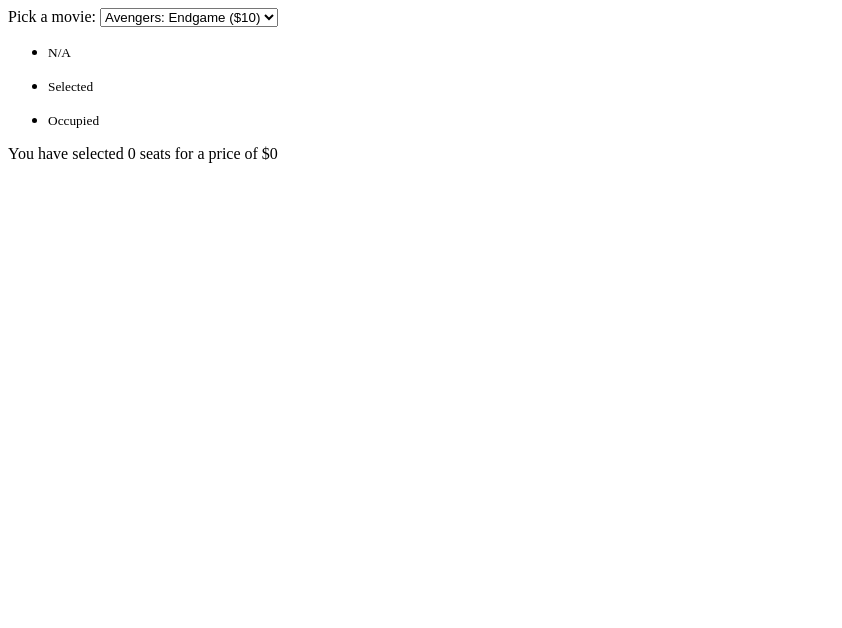
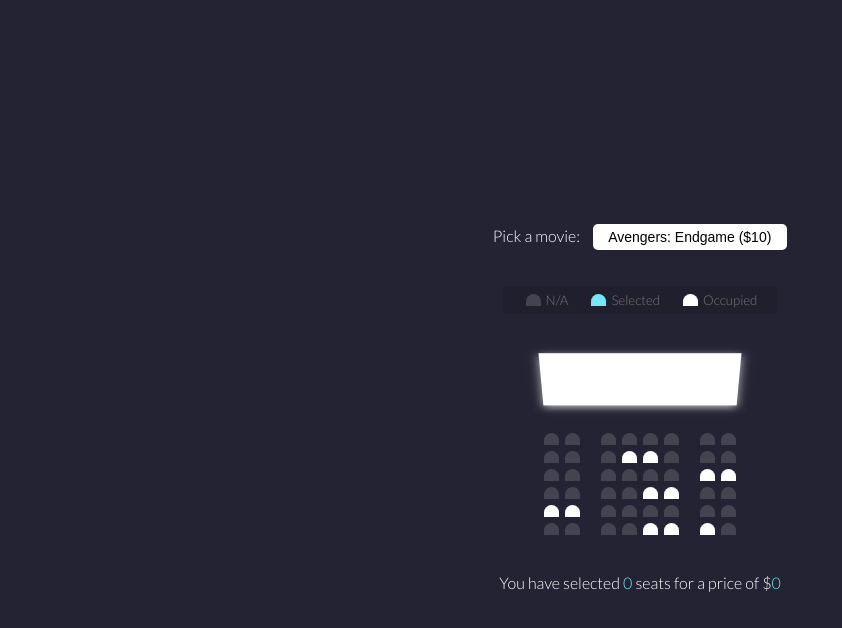
Before and after one commit to carlamiles/movie_seat_booking, a plain HTML site: page index.html in a window 1280 px wide. Shown: the whole page, without its empty margins (0-842 px from the left). Drawn offline with Linux system fonts and the light colour scheme.

Commit message:
added css

```diff
--- a/index.html
+++ b/index.html
@@ -23,14 +23,10 @@
             <div class="seat"></div>
             <small>N/A</small>
         </li>
-    </ul>
-    <ul class="showcase">
         <li>
             <div class="seat selected"></div>
             <small>Selected</small>
         </li>
-    </ul>
-    <ul class="showcase">
         <li>
             <div class="seat occupied"></div>
             <small>Occupied</small>
--- a/style.css
+++ b/style.css
@@ -0,0 +1,115 @@
+@import url('https://fonts.googleapis.com/css2?family=Lato:wght@300&family=Open+Sans:wght@300&display=swap');
+
+* {
+    box-sizing: border-box;
+}
+
+body {
+    background-color: #242333;
+    display: flex;
+    flex-direction: column;
+    color: #fff;
+    align-items: center;
+    justify-content: center;
+    height: 100vh;
+    font-family: 'Lato', sans-serif;
+    margin: 0;
+}
+
+.movie-container {
+    margin: 20px 0;
+}
+
+.movie-container select {
+    background-color: #fff;
+    border: 0;
+    border-radius: 5px;
+    font-size: 14px;
+    margin-left: 10px;
+    padding: 5px 15px 5px 15px;;
+    -moz-appearance: none;
+    -webkit-appearance: none;
+    appearance: none;
+}
+
+.container {
+    perspective: 1000px;
+    margin-bottom: 30px;
+}
+
+.seat {
+    background-color: #444451;
+    height: 12px;
+    width: 15px;
+    margin: 3px;
+    border-top-left-radius: 10px;
+    border-top-right-radius: 10px;
+}
+
+.seat.selected {
+    background-color: #6feaf6;
+}
+
+.seat.occupied {
+    background-color: #fff;
+}
+
+.seat:nth-of-type(2) {
+    margin-right: 18px;
+}
+
+.seat:nth-last-of-type(2) {
+    margin-left: 18px;
+}
+
+.seat:not(.occupied):hover {
+    cursor: pointer;
+    transform: scale(1.2);
+}
+
+.showcase .seat:not(.occupied):hover {
+    cursor: default;
+    transform: scale(1);
+}
+
+.showcase {
+    background-color: rgba(0, 0, 0, 0.1);
+    padding: 5px 10px;
+    border-radius: 5px;
+    color: #777;
+    list-style-type: none;
+    display: flex;
+    justify-content: space-between;
+}
+
+.showcase li {
+    display: flex;
+    align-items: center;
+    justify-content: center;
+    margin: 0 10px;
+}
+
+.showcase li small {
+    margin-left: 2px;
+}
+
+.row {
+    display: flex;
+}
+
+.screen {
+    background-color: #fff;
+    height: 70px;
+    width: 100%;
+    margin: 15px 0;
+    transform: rotateX(-45deg);
+    box-shadow: 0 3px 10px rgba(255, 255, 255, 0.7);
+}
+
+p.text {
+    margin: 5px 0;
+}
+
+p.text span {
+    color: #6feaf6;
+}
```
